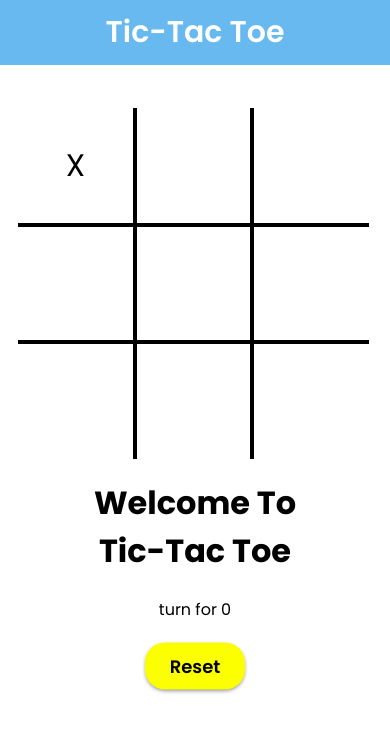
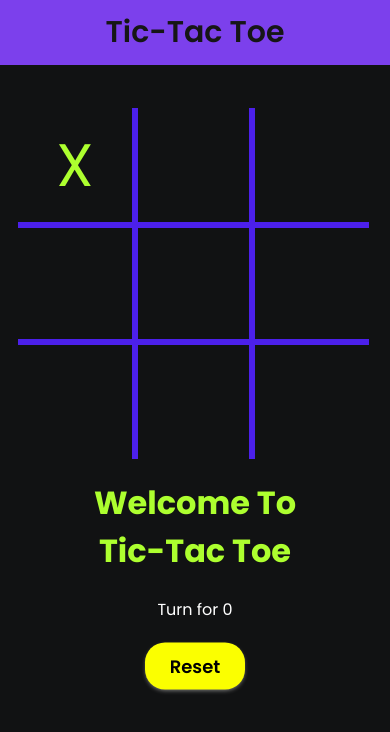
Before and after one commit to shash-01/Tic-Tac-Toe, a plain HTML site: page index.html in a window 390 px wide. Both pictures are taken after a click on the element 76 px from the left and 166 px from the top of the page. Drawn offline with Linux system fonts and the light colour scheme.

Commit message:
Update index.html

```diff
--- a/index.html
+++ b/index.html
@@ -10,10 +10,14 @@
    {
     font-family: 'poppins';
    }
+   body
+   {
+    background-color: rgb(17, 18, 19);
+   }
 .nav
 {
-    background-color: rgb(103, 185, 240);
-    color:white;
+    background-color: /*rgb(103, 185, 240)*/rgb(124, 64, 236);
+    color:rgb(22, 22, 22);
     padding:10px;
     font-family: 'poppins';
     font-size: 30px;
@@ -34,7 +38,7 @@
 }
 .gamecont
 {
-    background-color: rgb(255, 255, 255);
+    background-color: rgb(17, 18, 19);
     display: flex;
     justify-content: center;
     position:relative;
@@ -49,7 +53,7 @@ grid-template-rows: repeat(3,10vw);
 }
 .box
 {
-    border:2px solid black;
+    border:4px solid rgb(76, 32, 234);
     font-size: 8vw;
     display:flex;
     justify-content: center;
@@ -57,7 +61,7 @@ grid-template-rows: repeat(3,10vw);
 }
 .box:hover
 {
-    background-color: yellow;
+    background-color: rgb(98, 38, 238);
     cursor: pointer;
 }
 .img img
@@ -65,7 +69,10 @@ grid-template-rows: repeat(3,10vw);
     width:0;
     transition: width 1s ease-in-out;
 }
-
+.textbox
+{
+    color:greenyellow
+}
 .br
 {
     border-right:0 ;
@@ -100,12 +107,20 @@ button
             transform: translate(-50%, -50%);
             font-weight: 600;
             font-size: 18px;
+            transition: 1s ease;
     }
     .gameinfo
     {
+        color:white;
         position: relative;
-        left:20px;
+        top:100px;
+        left:90px;
         text-align: center;
+
+    }
+    .gameinfo h1
+    {
+        color:greenyellow;
 
     }
 @media screen and (max-width:480px) {
@@ -115,6 +130,29 @@ grid-template-columns: repeat(3,30vw);
 grid-template-rows: repeat(3,30vw);
 position: absolute;
 left:10px;
+}
+.box{
+    border:3px solid rgb(76, 32, 234);
+}
+.box:hover
+{
+    background-color: rgb(98, 38, 238);
+}
+.br
+{
+    border-right:0 ;
+}
+.bl
+{
+    border-left: 0;
+}
+.bt
+{
+    border-top: 0;
+}
+.bb
+{
+    border-bottom: 0;
 }
     .gameinfo
     {
@@ -146,6 +184,15 @@ left:10px;
             transform: translate(-50%, -50%);
             font-weight: 600;
             font-size: 18px;
+    }
+    .textbox
+    {
+        font-size:60px;
+    }
+    .img
+    {
+        position: relative;
+        right:22px;
     }
 }
     </style>
@@ -180,9 +227,7 @@ left:10px;
 </div>
 
     <script>
-             console.log("welcome to tictac toe");
-
-             let gameover= new Audio("mixkit-musical-game-over-959.wav");
+             let happy= new Audio("mixkit-musical-game-over-959.wav");
              let turn= new Audio("mixkit-video-game-mystery-alert-234.wav");
              let gameoverr=false;
              let turrn='X';
@@ -201,8 +246,9 @@ left:10px;
                wins.forEach(e=>{
                   if ((textbox[e[0]].innerText === textbox[e[1]].innerText) && (textbox[e[2]].innerText === textbox[e[1]].innerText) && (textbox[e[0]].innerText !=='')) {
                     document.querySelector('.info').innerText = textbox[e[0]].innerText + " Won";
+                    happy.play();
                     gameoverr=true;
-                    document.querySelector('.img').getElementsByTagName('img')[0].style.width='200px';
+                    document.querySelector('.img').getElementsByTagName('img')[0].style.width='190px';
                   }
                })
              }
@@ -221,8 +267,12 @@ left:10px;
                     win();
                     if(!gameoverr)
                    {
-                    document.getElementsByClassName('info')[0].innerText = "turn for " + turrn;
+                    document.getElementsByClassName('info')[0].innerText = "Turn for " + turrn;
+
                    }
+
+
+
                 }
                 })
              })
```
